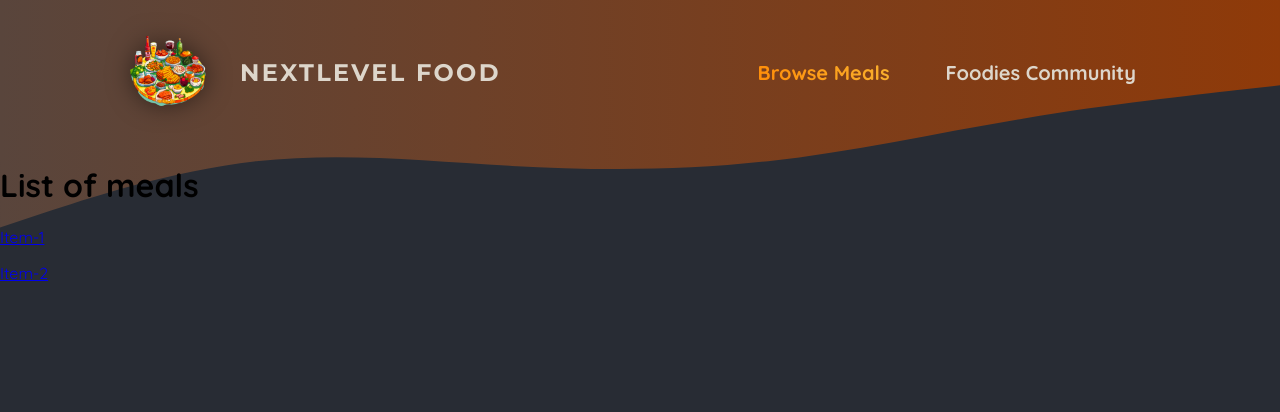
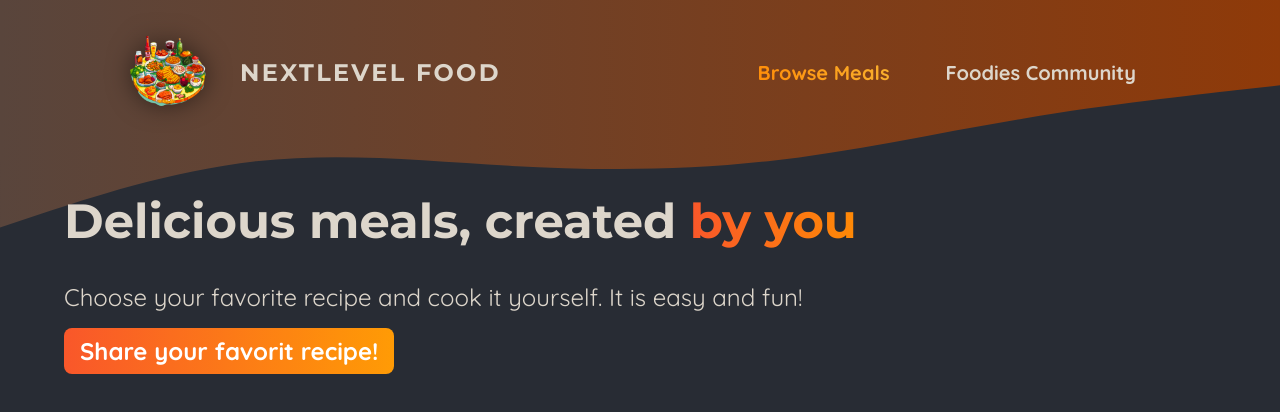
Before and after one commit to dasha12345-s/NextJSFoodApp, a Next.js app: page /meals in a window 1280 px wide. Shown: the top 412 px of the page. Built offline with nearby package versions, Linux system fonts and the light colour scheme.

Commit message:
Outputting Meals Data & Images With Unknown Dimensions

```diff
--- a/app/meals/page.js
+++ b/app/meals/page.js
@@ -1,17 +1,24 @@
-import Link from "next/link";
+import MealsGrid from '@/components/meals/meals-grid'
+import classes from './page.module.css'
+import Link from 'next/link'
 
 export default function Meals(){
-  return(
-    <main>
-      <h1>List of meals</h1>
-      <p>
-      <Link href='/meals/item-1'> Item-1
-      </Link>
-      </p>
-      <p>
-      <Link href='/meals/item-2'> Item-2
-      </Link>
-      </p>
+  return(<>
+  <header className={classes.header}>
+    <h1>
+      Delicious meals, created{' '}
+      <span className={classes.highlight}> by you </span>
+    </h1>
+    <p>Choose your favorite recipe and cook it yourself. It is easy and fun! </p>
+    <p className={classes.cta}>
+      <Link href='/meals/share'>
+        Share your favorit recipe!
+        </Link>
+    </p>
+  </header>
+    <main className={classes.main}>
+   <MealsGrid meals={[]}/>
     </main>
-  )
+</>
+      )
 }
--- /dev/null
+++ b/app/meals/page.module.css
@@ -0,0 +1,51 @@
+.header {
+  gap: 3rem;
+  margin: 3rem auto 5rem auto;
+  width: 90%;
+  max-width: 75rem;
+  color: #ddd6cb;
+  font-size: 1.5rem;
+}
+
+.header h1 {
+  font-family: 'Montserrat', sans-serif;
+}
+
+.highlight {
+  background: linear-gradient(90deg, #f9572a, #ff8a05);
+  background-clip: text;
+  -webkit-background-clip: text;
+  -webkit-text-fill-color: transparent;
+}
+
+.header p {
+  margin: 0;
+}
+
+.cta a {
+  display: inline-block;
+  margin-top: 1rem;
+  padding: 0.5rem 1rem;
+  border-radius: 0.5rem;
+  background: linear-gradient(90deg, #f9572a, #ff9b05);
+  color: #ffffff;
+  font-weight: bold;
+  text-decoration: none;
+}
+
+.loading {
+  text-align: center;
+  animation: loading 1.2s ease-in-out infinite;
+}
+
+@keyframes loading {
+  0% {
+    color: #e9e9e9;
+  }
+  50% {
+    color: #b89b84;
+  }
+  100% {
+    color: #e9e9e9;
+  }
+}
--- a/components/main-header/main-header.js
+++ b/components/main-header/main-header.js
@@ -30,5 +30,3 @@
    </>
   )
 }
-
-//sUsing Client Components Efficiently
--- /dev/null
+++ b/components/meals/meal-item.js
@@ -0,0 +1,26 @@
+import Link from 'next/link';
+import Image from 'next/image';
+
+import classes from './meal-item.module.css';
+
+export default function MealItem({ title, slug, image, summary, creator }) {
+  return (
+    <article className={classes.meal}>
+      <header>
+        <div className={classes.image}>
+          <Image src={image} alt={title} fill />
+        </div>
+        <div className={classes.headerText}>
+          <h2>{title}</h2>
+          <p>by {creator}</p>
+        </div>
+      </header>
+      <div className={classes.content}>
+        <p className={classes.summary}>{summary}</p>
+        <div className={classes.actions}>
+          <Link href={`/meals/${slug}`}>View Details</Link>
+        </div>
+      </div>
+    </article>
+  );
+}
--- /dev/null
+++ b/components/meals/meal-item.module.css
@@ -0,0 +1,75 @@
+.meal {
+  display: flex;
+  flex-direction: column;
+  justify-content: space-between;
+  height: 100%;
+  border-radius: 4px;
+  box-shadow: 0 0 12px rgba(0, 0, 0, 0.3);
+  overflow: hidden;
+  transition: all 0.3s ease-in-out;
+  color: #ddd6cb;
+  background: linear-gradient(90deg, #2c1e19, #25200f);
+}
+
+.headerText {
+  padding: 0.5rem 1rem 0 1rem;
+}
+
+.headerText h2 {
+  margin: 0;
+  font-size: 1.5rem;
+  font-family: 'Montserrat', sans-serif;
+}
+
+.headerText p {
+  font-size: 0.75rem;
+  color: #cfa69b;
+  font-style: italic;
+}
+
+.meal h2,
+.meal p {
+  margin: 0;
+}
+
+.image {
+  position: relative;
+  height: 15rem;
+}
+
+.meal img {
+  object-fit: cover;
+}
+
+.content {
+  display: flex;
+  flex-direction: column;
+  justify-content: space-between;
+  height: 100%;
+}
+
+.summary {
+  padding: 1rem 1rem 0 1rem;
+}
+
+.actions {
+  padding: 1rem;
+  text-align: right;
+}
+
+.actions a {
+  display: inline-block;
+  margin-top: 1rem;
+  padding: 0.5rem 1rem;
+  border-radius: 0.5rem;
+  background: linear-gradient(90deg, #f9572a, #ff9b05);
+  color: #ffffff;
+  font-weight: bold;
+  text-decoration: none;
+}
+
+.actions a:hover,
+.actions a:active {
+  background: linear-gradient(90deg, #fd4715, #f9b241);
+  box-shadow: 0 0 12px rgba(242, 100, 18, 0.8);
+}
--- /dev/null
+++ b/components/meals/meals-grid.js
@@ -0,0 +1,12 @@
+import MealItem from './meal-item'
+import classes from './meals-grid.module.css'
+
+export default function MealsGrid({meals}){
+return(
+  <ul className={classes.meals}>
+    {meals.map(meal => <li key={meal.id}>
+      <MealItem {...meal}/>
+    </li>)}
+  </ul>
+)
+}
--- /dev/null
+++ b/components/meals/meals-grid.module.css
@@ -0,0 +1,10 @@
+.meals {
+  width: 90%;
+  max-width: 90rem;
+  display: grid;
+  grid-template-columns: repeat(auto-fill, minmax(20rem, 1fr));
+  grid-gap: 5rem;
+  margin: 2rem auto;
+  list-style: none;
+  padding: 0;
+}
```
